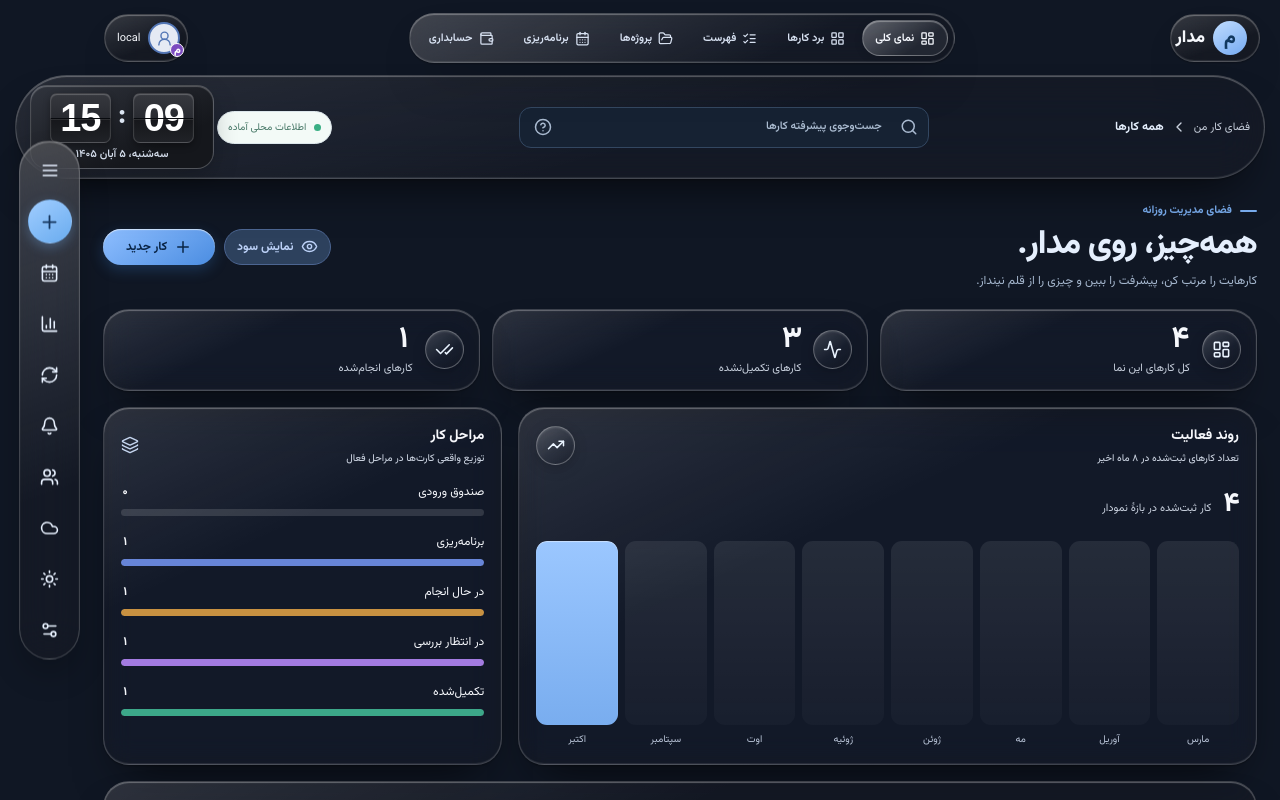
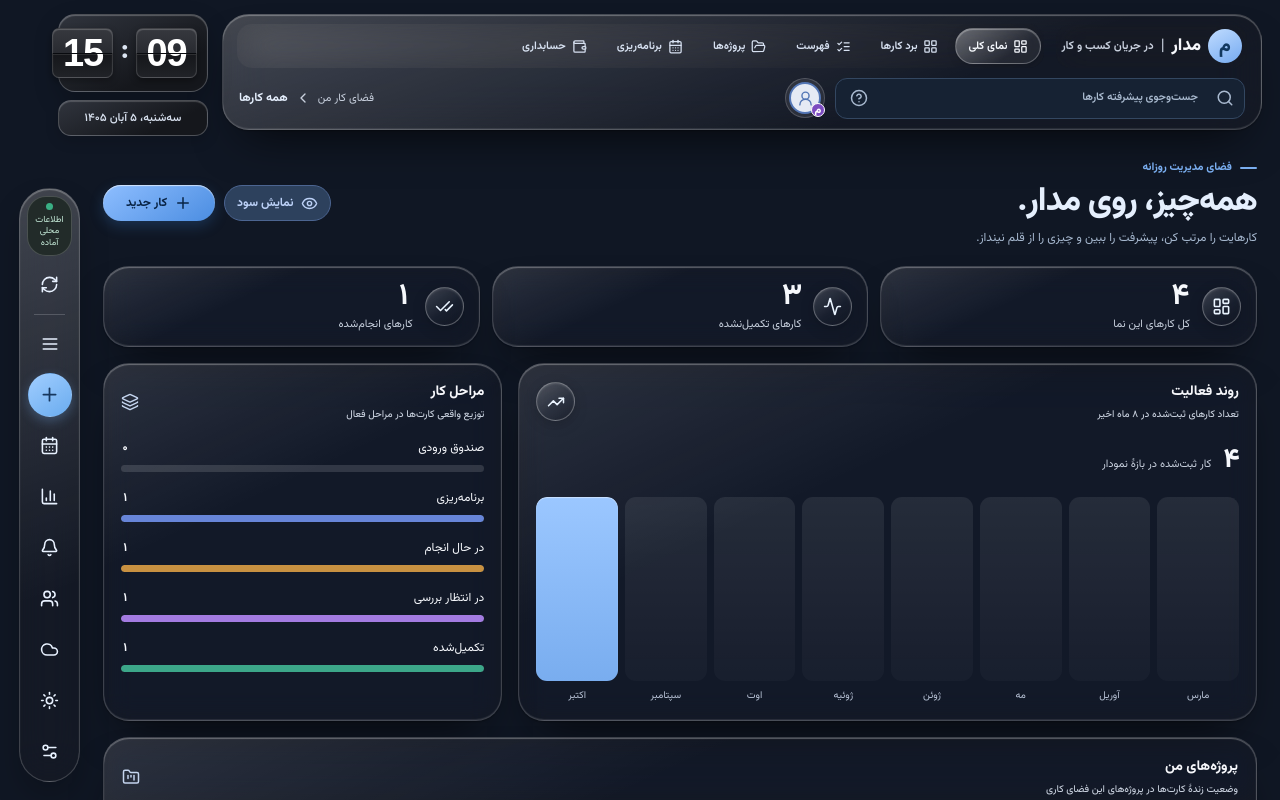
Before and after one commit to drparsaee/madar-desk, a React (Vite) app: page / in a window 1280 px wide. Built offline with nearby package versions, Linux system fonts and the light colour scheme; a web font is replaced by a local one.

Commit message:
feat(madar): unify task header and stack clock with date

```diff
--- a/src/App.jsx
+++ b/src/App.jsx
@@ -202,10 +202,11 @@ function Modal({title,children,onClose,width=470}){
   return <div className="overlay" onMouseDown={()=>closeRef.current()}><div ref={root} tabIndex={-1} className="dialog" style={{maxWidth:width}} onMouseDown={e=>e.stopPropagation()} role="dialog" aria-modal="true" aria-label={title}><div className="dialog-head"><h2>{title}</h2><button className="icon-btn" aria-label="بستن" onClick={()=>closeRef.current()}><X size={19}/></button></div>{children}</div></div>;
 }
 
-function SyncIndicator({status,lastSync,showDetails,conflict=false,saving=false}){
+function SyncIndicator({status,lastSync,showDetails,conflict=false,saving=false,compact=false}){
   const health=syncHealth(status,{conflict,saving});
   const label=health.label;
-  return <button type="button" aria-live="polite" className={'sync-indicator '+(['pending','saving','conflict'].includes(health.kind)?'sync-pending':['offline'].includes(health.kind)?'sync-offline':'sync-online')} onClick={showDetails} title={label+(lastSync?' | آخرین دریافت: '+new Date(lastSync).toLocaleString('fa-IR'):'')}><span className="sync-led"/>{label}</button>;
+  const shortLabel=compact&&health.kind==='online'&&label.includes('محلی')?'اتصال محلی':label;
+  return <button type="button" aria-live="polite" aria-label={'وضعیت اتصال: '+label} className={'sync-indicator '+(['pending','saving','conflict'].includes(health.kind)?'sync-pending':['offline'].includes(health.kind)?'sync-offline':'sync-online')+(compact?' sync-indicator--dock':'')} onClick={showDetails} title={label+(lastSync?' | آخرین دریافت: '+new Date(lastSync).toLocaleString('fa-IR'):'')}><span className="sync-led"/><span className="sync-indicator__label">{shortLabel}</span></button>;
 }
 
 function TaskEditor({task,projects,boards,stages,allTasks,allTemplates=[],users,username,calendar,api,priorities,onUpdate,onBoardChange,onClose,onDelete,onDuplicate,onOpenSale,onOpenPurchase,canEdit=true,canManage=false,showCosts=true,showOperations=true}){
@@ -1110,6 +1111,12 @@ export default function App(){
     {mobileNavOpen&&<button type="button" className="mobile-nav-backdrop" aria-label="بستن فهرست پیمایش" onClick={()=>setMobileNavOpen(false)}/>}
     {desktopNavOpen&&<button type="button" className="vitrea-nav-backdrop" aria-label="بستن منوی کامل مدار" onClick={()=>{setDesktopNavOpen(false);quickDockTrigger.current?.focus();}}/>}
     <nav className="vitrea-quickdock" aria-label="میان‌برهای مدار">
+      <SyncIndicator compact status={syncInfo} conflict={pendingRecovery||blocked.current}
+        saving={dirty.current||saving.current} lastSync={lastSync} showDetails={()=>setLanOpen(true)}/>
+      <button type="button" className="vitrea-quickdock__refresh" onClick={manualRefresh}
+        disabled={syncing} title="تازه‌سازی دستی و دریافت آخرین تغییرات" aria-label="تازه‌سازی اتصال">
+        <RefreshCw size={19} className={syncing?'spin':''}/></button>
+      <span className="vitrea-quickdock__divider" aria-hidden="true"/>
       <button ref={quickDockTrigger} type="button" className="vitrea-quickdock__main" title="نمایش منوی کامل"
         aria-label="نمایش منوی کامل مدار" aria-controls="madar-sidebar" aria-expanded={desktopNavOpen||mobileNavOpen}
         onClick={()=>window.innerWidth<=860?setMobileNavOpen(true):setDesktopNavOpen(value=>!value)}><Menu size={20}/></button>
@@ -1119,9 +1126,6 @@ export default function App(){
         onClick={()=>setPlannerOpen(true)}><CalendarDays size={19}/></button>}
       {show('reporting')&&<button type="button" title="گزارش و تحلیل" aria-label="گزارش و تحلیل"
         onClick={()=>setReportingOpen(true)}><BarChart3 size={19}/></button>}
-      <button type="button" onClick={manualRefresh} disabled={syncing}
-        title="تازه‌سازی دستی و دریافت آخرین تغییرات" aria-label="تازه‌سازی">
-        <RefreshCw size={19} className={syncing?'spin':''}/></button>
       <button type="button" onClick={()=>setNotificationsOpen(true)}
         title="اعلان‌های من" aria-label="اعلان‌ها"><Bell size={19}/></button>
       <button type="button" onClick={()=>setLanOpen(true)}
@@ -1195,10 +1199,13 @@ export default function App(){
     </aside>
 
     <main className="workspace">
+      <div className="vitrea-header-layout">
+      <div className="vitrea-header-main">
       <div className="vitrea-top-row">
       <button type="button" className="vitrea-brand-capsule" title="بازگشت به نمای کلی مدار"
         onClick={()=>{setSelected('all');setBoardId(null);setMode('board');setFilter('all');}}>
-        <span aria-hidden="true">م</span><strong>مدار</strong>
+        <span aria-hidden="true">م</span><strong>مدار</strong><i aria-hidden="true">|</i>
+        <small>در جریان کسب و کار</small>
       </button>
       <nav className="vitrea-primary-nav" aria-label="بخش‌های اصلی مدار">
         <button type="button" aria-current={selected==='all'&&mode==='board'?'page':undefined}
@@ -1212,11 +1219,24 @@ export default function App(){
         {show('planner')&&<button type="button" onClick={()=>setPlannerOpen(true)}><CalendarDays size={15}/> برنامه‌ریزی</button>}
         {canViewStandalone&&show('accountingDashboard')&&<button type="button" onClick={openStandaloneDashboard}><Wallet size={15}/> حسابداری</button>}
       </nav>
-      <button type="button" className="vitrea-account-capsule" onClick={()=>setProfileOpen(true)}
-        aria-label="نمایش پروفایل من" title="پروفایل من"><Avatar user={lanStatus.user} size={32}/>
-        <span>{lanStatus.user?.displayName||lanStatus.user?.username||'حساب من'}</span></button>
       </div>
-      <header className="topbar"><button className="mobile-nav-toggle" type="button" aria-controls="madar-sidebar" aria-expanded={mobileNavOpen} aria-label="بازکردن فهرست پیمایش" onClick={()=>setMobileNavOpen(true)}><Menu size={20}/></button><div className="breadcrumb"><span>فضای کار من</span><ChevronLeft size={16}/><strong>{selectedProject?.name||'همه کارها'}</strong></div><SearchPlus query={search} onQueryChange={setSearch} resultCount={filtered.length} totalCount={tasks.length} placeholder="جست‌وجوی کامل در عنوان، توضیحات، برچسب و اعضا..."/><div className="top-actions"><SyncIndicator status={syncInfo} conflict={pendingRecovery||blocked.current} saving={dirty.current||saving.current} lastSync={lastSync} showDetails={()=>setLanOpen(true)}/><ClockWidget calendar={calendar}/></div></header>
+      <header className="topbar">
+        <button className="mobile-nav-toggle" type="button" aria-controls="madar-sidebar"
+          aria-expanded={mobileNavOpen} aria-label="بازکردن فهرست پیمایش"
+          onClick={()=>setMobileNavOpen(true)}><Menu size={20}/></button>
+        <SearchPlus query={search} onQueryChange={setSearch} resultCount={filtered.length}
+          totalCount={tasks.length}
+          placeholder="جست‌وجوی کامل در عنوان، توضیحات، برچسب و اعضا..."/>
+        <button type="button" className="vitrea-account-capsule" onClick={()=>setProfileOpen(true)}
+          aria-label="نمایش پروفایل من" title="پروفایل من">
+          <Avatar user={lanStatus.user} size={32}/>
+        </button>
+        <div className="breadcrumb"><span>فضای کار من</span><ChevronLeft size={16}/>
+          <strong>{selectedProject?.name||'همه کارها'}</strong></div>
+      </header>
+      </div>
+      <div className="vitrea-header-clock"><ClockWidget calendar={calendar}/></div>
+      </div>
       <div className="workspace-scroll">
         <section className="page-header"><div className="page-heading"><span className="eyebrow"><span className="eyebrow-line"/> فضای مدیریت روزانه</span><h1>{activeBoard?.name||selectedProject?.name||'همه‌چیز، روی مدار.'}</h1><p>{activeBoard?'برد مستقل با مراحل انجام اختصاصی':'کارهایت را مرتب کن، پیشرفت را ببین و چیزی را از قلم نینداز.'}</p></div><div className="page-controls">{show('profitPeek')&&<button type="button" className="btn secondary private-profit-toggle" aria-label={profitVisible?'مخفی کردن سود':'نمایش موقت سود'} aria-pressed={profitVisible} title={profitVisible?'پنهان کردن سود و زیان':'نمایش سود و زیان فقط برای مدیر'} onClick={()=>setProfitVisible(v=>!v)}>{profitVisible?<EyeOff size={17}/>:<Eye size={17}/>} {profitVisible?'مخفی‌کردن سود':'نمایش سود'}</button>}{show('boardAdministration')&&activeBoard&&<><button className="btn secondary" onClick={()=>{setRenameBoardId(activeBoard.id);setBoardName(activeBoard.name);}}><MoreHorizontal size={15}/> تغییر نام برد</button><button className="btn secondary" onClick={archiveBoard}><Archive size={15}/> بایگانی برد</button></>}{canEdit&&visibleProjects.length>0&&<button className="btn primary create-primary" onClick={()=>openAdd(viewStages[0].id)}><Plus size={18}/> کار جدید</button>}</div></section>
         {show('profitPeek')&&profitVisible&&<ProfitPeek api={api} projectId={selectedProject?.id||''}/>}
--- a/src/clock_widget.css
+++ b/src/clock_widget.css
@@ -1,10 +1,10 @@
 /* Fixed Fliqlo-inspired read-only clock. Controls, popovers, dragging and
    user-defined placement were retired at the owner's request. */
 .clock-widget--fixed {
-  display:inline-flex;
+  display:flex;
   position:relative;
   flex:0 0 auto;
-  align-items:center;
+  align-items:stretch;
   min-width:0;
   direction:rtl;
   font-family:var(--madar-ui-font,"Estedad Variable",Vazirmatn,Tahoma,sans-serif);
@@ -13,20 +13,30 @@
 .clock-widget--fixed .clock-widget__display {
   display:flex;
   flex-direction:column;
-  align-items:center;
-  justify-content:center;
-  gap:5px;
+  align-items:stretch;
+  justify-content:flex-start;
+  gap:8px;
   margin:0;
-  padding:7px 12px 6px;
-  min-width:184px;
-  min-height:83px;
+  padding:0;
+  width:190px;
+  min-width:0;
   color:#f6f8fc;
+  background:transparent;
+  border:0;
+  border-radius:0;
+  box-shadow:none;
+  text-align:center;
+}
+.clock-widget--fixed .clock-widget__time-card {
+  display:grid;
+  place-items:center;
+  width:100%;
+  min-height:78px;
+  padding:9px 10px;
   background:linear-gradient(155deg,#30343d,#15171c 72%);
   border:1px solid rgba(240,246,255,.24);
   border-radius:17px;
   box-shadow:inset 0 1px 1px #ffffff40,0 10px 24px #00000038;
-  text-align:center;
-  line-height:1.3;
 }
 .clock-widget--fixed .clock-widget__tiles {
   display:flex;
@@ -74,22 +84,29 @@
   margin-top:-4px;
 }
 .clock-widget--fixed .clock-widget__date {
-  display:block;
+  display:grid;
+  place-items:center;
+  width:100%;
+  min-height:36px;
+  padding:7px 8px;
   direction:rtl;
   white-space:nowrap;
   text-align:center;
-  font-size:11px;
+  font-size:11.5px;
   line-height:1.3;
   color:#d8e1ef;
   font-weight:550;
+  background:linear-gradient(155deg,#30343d,#15171c 72%);
+  border:1px solid rgba(240,246,255,.24);
+  border-radius:13px;
+  box-shadow:inset 0 1px 1px #ffffff30,0 5px 14px #00000028;
 }
 @media (max-width:850px) {
   .clock-widget--fixed .clock-widget__display {
-    min-width:162px;
-    min-height:74px;
-    padding:6px 9px;
-    gap:4px;
+    width:174px;
+    gap:6px;
   }
+  .clock-widget--fixed .clock-widget__time-card {min-height:70px;padding:7px 8px}
   .clock-widget--fixed .clock-widget__tiles {gap:5px}
   .clock-widget--fixed .clock-widget__flip-page {
     width:53px;
@@ -101,11 +118,9 @@
 }
 @media (max-width:480px) {
   .clock-widget--fixed .clock-widget__display {
-    min-width:142px;
-    min-height:69px;
-    border-radius:13px;
-    padding:5px 7px;
+    width:146px;
   }
+  .clock-widget--fixed .clock-widget__time-card {min-height:63px;border-radius:13px;padding:5px 6px}
   .clock-widget--fixed .clock-widget__tiles {gap:4px}
   .clock-widget--fixed .clock-widget__flip-page {
     width:45px;
--- a/src/clock_widget.jsx
+++ b/src/clock_widget.jsx
@@ -51,10 +51,12 @@ export function ClockWidget({calendar = 'jalali'}) {
   return <div className="clock-widget clock-widget--fixed" dir="rtl">
     <div className="live-clock clock-widget__display" role="timer" aria-live="off"
       aria-label={`ساعت ${hour} و ${minute} دقیقه؛ ${date}`}>
-      <div className="clock-widget__tiles" dir="ltr" aria-hidden="true">
-        <span className="clock-widget__flip-page" data-unit="hour">{hour}</span>
-        <span className="clock-widget__separator">:</span>
-        <span className="clock-widget__flip-page" data-unit="minute">{minute}</span>
+      <div className="clock-widget__time-card">
+        <div className="clock-widget__tiles" dir="ltr" aria-hidden="true">
+          <span className="clock-widget__flip-page" data-unit="hour">{hour}</span>
+          <span className="clock-widget__separator">:</span>
+          <span className="clock-widget__flip-page" data-unit="minute">{minute}</span>
+        </div>
       </div>
       <span className="clock-widget__date"><bdi>{date}</bdi></span>
     </div>
--- a/src/vitrea_navigation.css
+++ b/src/vitrea_navigation.css
@@ -223,3 +223,208 @@
 @media (prefers-reduced-motion:reduce) {
   .app-shell.vitrea-layout > .sidebar {transition:none;}
 }
+
+/* Unified right-side masthead, with a separate, equally wide left clock
+   and date stack. Both rows belong to the same navigation surface. */
+.vitrea-header-layout {
+  display:grid;
+  direction:rtl;
+  grid-template-columns:minmax(0,1fr) 190px;
+  align-items:start;
+  gap:14px;
+  padding:14px 18px 0;
+  min-width:0;
+}
+.vitrea-header-main {
+  min-width:0;
+  display:flex;
+  flex-direction:column;
+  border:1px solid var(--vs-edge,#cad4e3);
+  border-radius:27px;
+  background:linear-gradient(160deg,rgba(255,255,255,.2),transparent 68%),var(--vs-glass,#fff);
+  color:var(--vs-ink,#273a52);
+  box-shadow:var(--vs-shadow,0 8px 30px #0002);
+  backdrop-filter:blur(23px) saturate(145%);
+  -webkit-backdrop-filter:blur(23px) saturate(145%);
+}
+.vitrea-header-main .vitrea-top-row {
+  display:flex;
+  justify-content:flex-start;
+  align-items:center;
+  gap:12px;
+  padding:7px 14px 2px;
+  min-height:57px;
+}
+.vitrea-header-main .vitrea-brand-capsule {
+  display:inline-flex;
+  flex:none;
+  align-items:center;
+  min-height:43px;
+  max-width:none;
+  padding:3px 4px;
+  gap:7px;
+  justify-self:auto;
+  border:1px solid transparent;
+  border-radius:14px;
+  box-shadow:none;
+  background:transparent;
+  white-space:nowrap;
+}
+.vitrea-header-main .vitrea-brand-capsule:hover,
+.vitrea-header-main .vitrea-brand-capsule:focus-visible {
+  background:var(--vs-hover,#eef5fe);
+  border-color:var(--vs-edge);
+}
+.vitrea-header-main .vitrea-brand-capsule i {
+  color:var(--vs-muted,#64748b);
+  font-size:16px;
+  font-style:normal;
+}
+.vitrea-header-main .vitrea-brand-capsule small {
+  color:var(--vs-muted,#64748b);
+  font-size:11.5px;
+  font-weight:650;
+}
+.vitrea-header-main .vitrea-primary-nav {
+  flex:1 1 auto;
+  justify-content:flex-start;
+  width:auto;
+  min-width:0;
+  max-width:100%;
+  min-height:44px;
+  margin:0;
+  padding:3px;
+  border:0;
+  border-radius:15px;
+  background:transparent;
+  box-shadow:none;
+}
+.app-shell.vitrea-layout > .workspace .vitrea-header-main .topbar {
+  position:relative;
+  z-index:3;
+  display:flex;
+  justify-content:flex-start;
+  align-items:center;
+  flex:none;
+  gap:10px;
+  min-height:57px;
+  height:auto;
+  margin:0;
+  padding:5px 16px 10px;
+  border:0;
+  border-radius:0 0 27px 27px;
+  background:transparent;
+  box-shadow:none;
+  backdrop-filter:none;
+  -webkit-backdrop-filter:none;
+}
+.app-shell .vitrea-header-main .topbar .searchplus-shell {
+  flex:0 1 410px;
+  width:clamp(195px,33vw,410px);
+  max-width:410px;
+  min-width:150px;
+}
+.app-shell .vitrea-header-main .topbar .vitrea-account-capsule {
+  display:grid;
+  place-items:center;
+  flex:none;
+  min-width:39px;
+  min-height:39px;
+  padding:3px;
+  border-radius:50%;
+  background:var(--vs-well,#f5f7fa);
+  box-shadow:none;
+}
+.app-shell .vitrea-header-main .topbar .breadcrumb {
+  flex:0 1 auto;
+  margin-inline-start:auto;
+  white-space:nowrap;
+  overflow:hidden;
+  text-overflow:ellipsis;
+}
+.vitrea-header-clock {
+  display:flex;
+  justify-content:flex-start;
+  min-width:0;
+}
+.vitrea-header-clock .clock-widget--fixed,
+.vitrea-header-clock .clock-widget__display {width:100%;}
+
+/* Status comes first at the head of the left dock, refresh immediately
+   follows it. Its detail still opens the real LAN/sync panel. */
+@media (min-width:861px) {
+  .vitrea-quickdock {top:188px;transform:none;max-height:calc(100dvh - 203px);}
+}
+.vitrea-quickdock > .sync-indicator--dock {
+  display:flex;
+  flex-direction:column;
+  justify-content:center;
+  align-items:center;
+  flex:none;
+  width:100%;
+  min-height:57px;
+  height:auto;
+  padding:6px 2px;
+  gap:5px;
+  border:1px solid var(--vs-edge,#cad4e3);
+  border-radius:19px;
+  white-space:normal;
+  background:var(--vs-well,#f3faf7);
+  font-size:9px;
+  text-align:center;
+  line-height:1.25;
+}
+.vitrea-quickdock .sync-indicator__label {
+  display:block;
+  overflow-wrap:anywhere;
+}
+.vitrea-quickdock .sync-indicator--dock.sync-pending {color:#96712b;background:#fff7e4;}
+.vitrea-quickdock .sync-indicator--dock.sync-offline {color:#a55757;background:#fff0ef;}
+.vitrea-quickdock .vitrea-quickdock__refresh {flex:none;}
+.vitrea-quickdock__divider {
+  display:block;
+  flex:none;
+  width:70%;
+  height:1px;
+  background:var(--vs-edge,#cad4e3);
+}
+:root[data-theme="dark"] .vitrea-quickdock .sync-indicator--dock {
+  background:#222b29;
+  color:#c3e8d6;
+}
+:root[data-theme="dark"] .vitrea-quickdock .sync-indicator--dock.sync-pending {background:#352d1c;color:#f4ce8b;}
+:root[data-theme="dark"] .vitrea-quickdock .sync-indicator--dock.sync-offline {background:#382727;color:#f6c5c5;}
+
+@media (max-width:1170px) and (min-width:861px) {
+  .vitrea-header-layout {grid-template-columns:minmax(0,1fr) 174px;gap:10px;padding-inline:12px;}
+  .vitrea-header-main .vitrea-top-row {padding-inline:9px;gap:6px;}
+  .vitrea-header-main .vitrea-brand-capsule small {font-size:10px;}
+  .vitrea-header-main .vitrea-primary-nav button {padding-inline:8px;}
+  .app-shell .vitrea-header-main .topbar .breadcrumb {display:none;}
+}
+@media (max-width:860px) {
+  .vitrea-header-layout {grid-template-columns:minmax(0,1fr);gap:9px;padding:10px 11px 0;}
+  .vitrea-header-main .vitrea-top-row {display:flex;padding:7px 9px 2px;}
+  .vitrea-header-main .vitrea-top-row > .vitrea-brand-capsule {display:inline-flex;}
+  .vitrea-header-main .vitrea-top-row .vitrea-primary-nav {
+    width:auto;min-width:0;max-width:100%;margin:0;padding:3px;
+  }
+  .app-shell.vitrea-layout > .workspace .vitrea-header-main .topbar {
+    margin:0;padding:5px 11px 9px;min-height:53px;border-radius:0 0 27px 27px;
+  }
+  .app-shell .vitrea-header-main .topbar .breadcrumb {display:none;}
+  .vitrea-header-clock {justify-content:flex-start;}
+  .vitrea-header-clock .clock-widget--fixed,
+  .vitrea-header-clock .clock-widget__display {width:174px;}
+  .vitrea-quickdock > .sync-indicator--dock {width:70px;min-height:43px;gap:3px;}
+  .vitrea-quickdock__divider {width:1px;height:30px;}
+}
+@media (max-width:600px) {
+  .vitrea-header-main .vitrea-top-row {align-items:stretch;flex-wrap:wrap;}
+  .vitrea-header-main .vitrea-primary-nav {flex-basis:100%;order:2;}
+  .vitrea-header-main .vitrea-brand-capsule small {font-size:10px;}
+  .app-shell .vitrea-header-main .topbar .searchplus-shell {width:auto;flex:1 1 auto;max-width:none;min-width:0;}
+  .app-shell .vitrea-header-main .topbar .vitrea-account-capsule {flex:none;}
+  .vitrea-header-clock .clock-widget--fixed,
+  .vitrea-header-clock .clock-widget__display {width:146px;}
+}
```
Also changed, not shown: 2 other files (tests, documents, lock files or other folders).
